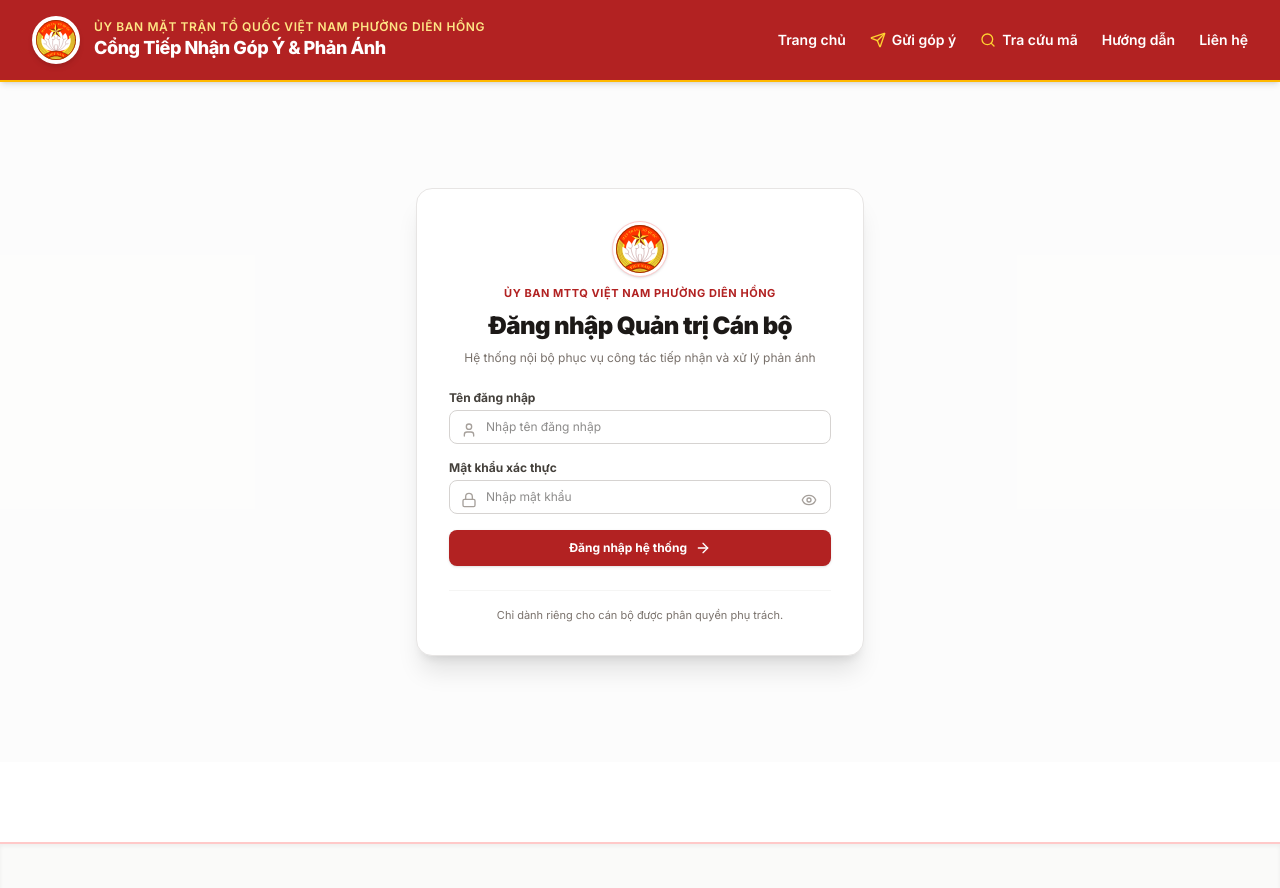
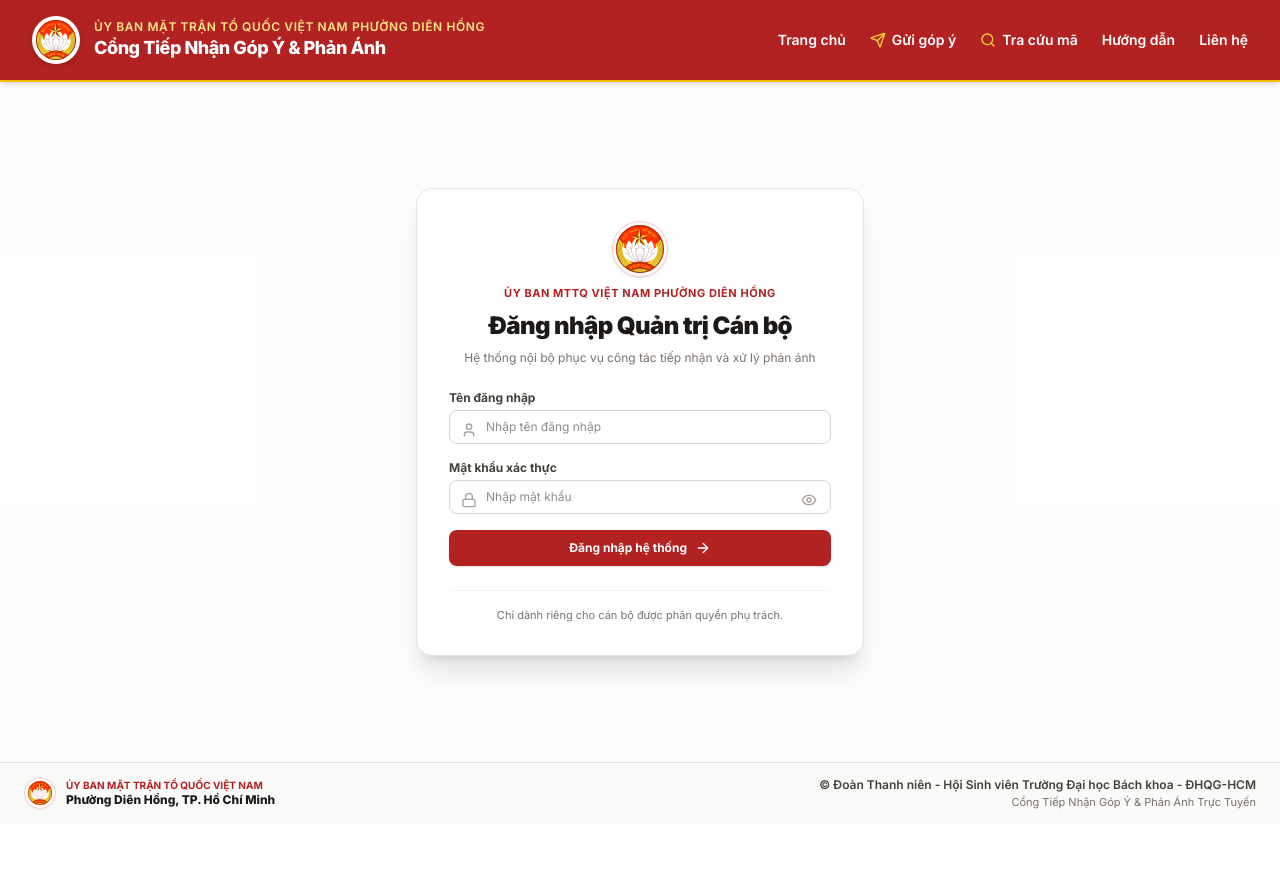
Before and after one commit to TranTungCE/Citizen-Feedback-and-Suggestions, a Next.js app: page /admin/login in a window 1280 px wide. Shown: the top 888 px of the page. After the commit the page ends 824 px from the top, so only its background shows below. Built offline with nearby package versions, Linux system fonts and the light colour scheme.

Commit message:
feat: render compact admin footer with official agency and Đoàn - Hội Bách Khoa copyright

```diff
--- a/src/components/Footer.tsx
+++ b/src/components/Footer.tsx
@@ -1,9 +1,51 @@
-import React from 'react';
+'use client';
+
+import React, { Suspense } from 'react';
 import Link from 'next/link';
+import { usePathname } from 'next/navigation';
 import { MapPin, Phone, Mail, Clock, ShieldAlert } from 'lucide-react';
 import { LogoSvg } from './LogoSvg';
 
-export function Footer() {
+function FooterContent() {
+  const pathname = usePathname();
+  const isAdminRoute = pathname?.startsWith('/admin');
+
+  // NẾU Ở KHU VỰC TRANG ADMIN: FOOTER GỌN GÀNG ĐÚNG CHUẨN YÊU CẦU
+  if (isAdminRoute) {
+    return (
+      <footer className="bg-stone-50 text-stone-700 text-xs border-t border-stone-200 py-3.5 px-6 mt-auto">
+        <div className="max-w-7xl mx-auto flex flex-col sm:flex-row items-center justify-between gap-3 text-center sm:text-left">
+          {/* (logo) Ủy ban Mặt trận Tổ quốc Việt Nam Phường Diên Hồng, TP. Hồ Chí Minh */}
+          <div className="flex items-center gap-2.5">
+            <div className="w-8 h-8 bg-white rounded-full flex items-center justify-center p-0.5 shadow-xs border border-red-200 shrink-0">
+              <LogoSvg className="w-6 h-6" />
+            </div>
+            <div className="leading-tight">
+              <div className="text-[10px] uppercase font-bold text-[#B22222]">
+                Ủy ban Mặt trận Tổ quốc Việt Nam
+              </div>
+              <div className="text-xs font-extrabold text-stone-900">
+                Phường Diên Hồng, TP. Hồ Chí Minh
+              </div>
+            </div>
+          </div>
+
+          {/* © Đoàn Thanh niên - Hội Sinh viên Trường Đại học Bách khoa - ĐHQG-HCM */}
+          {/* Cổng Tiếp Nhận Góp Ý & Phản Ánh Trực Tuyến */}
+          <div className="space-y-0.5 sm:text-right">
+            <div className="font-semibold text-stone-700">
+              © Đoàn Thanh niên - Hội Sinh viên Trường Đại học Bách khoa - ĐHQG-HCM
+            </div>
+            <div className="text-[11px] text-stone-500">
+              Cổng Tiếp Nhận Góp Ý & Phản Ánh Trực Tuyến
+            </div>
+          </div>
+        </div>
+      </footer>
+    );
+  }
+
+  // NẾU Ở KHU VỰC CÔNG KHAI DÀNH CHO NGƯỜI DÂN
   return (
     <footer className="bg-stone-50 text-stone-700 text-sm mt-20 border-t-2 border-red-200 shadow-inner">
       <div className="max-w-7xl mx-auto px-4 sm:px-6 lg:px-8 py-12">
@@ -109,3 +151,11 @@ export function Footer() {
     </footer>
   );
 }
+
+export function Footer() {
+  return (
+    <Suspense fallback={null}>
+      <FooterContent />
+    </Suspense>
+  );
+}
```
